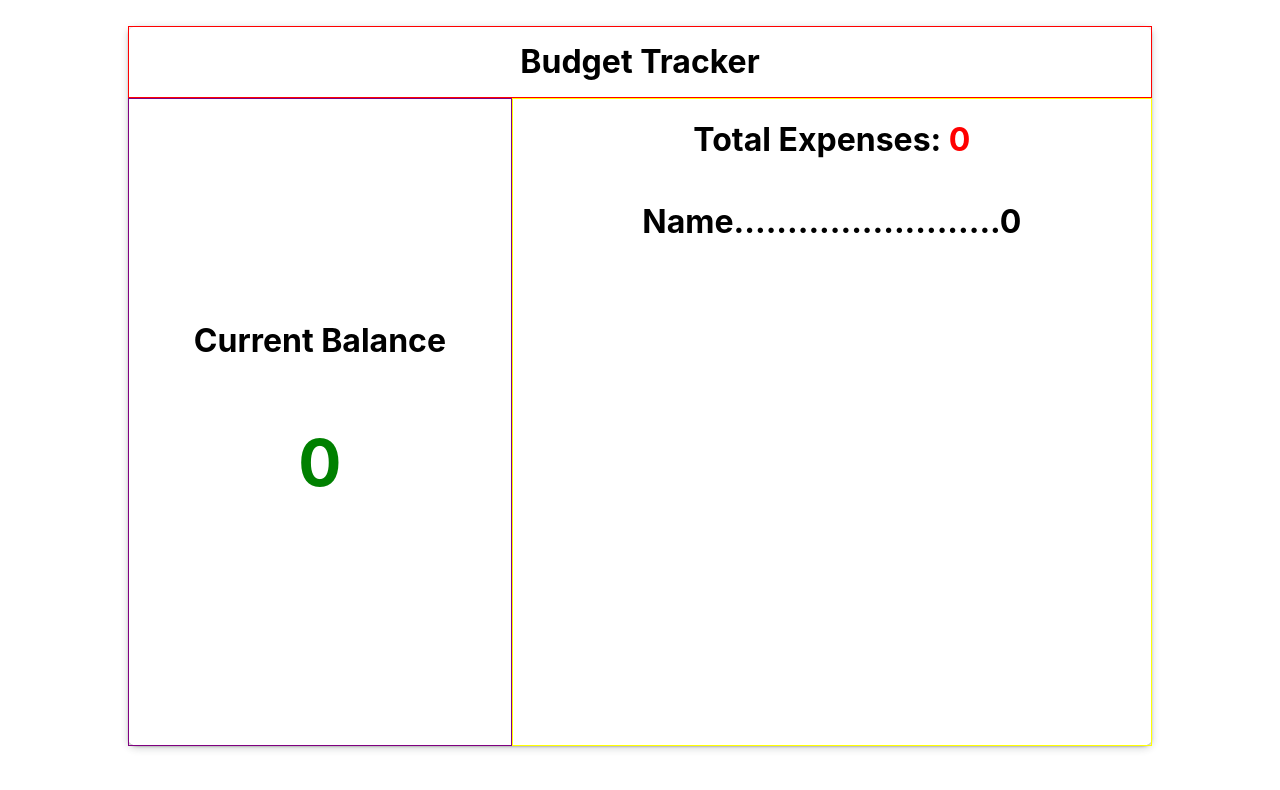
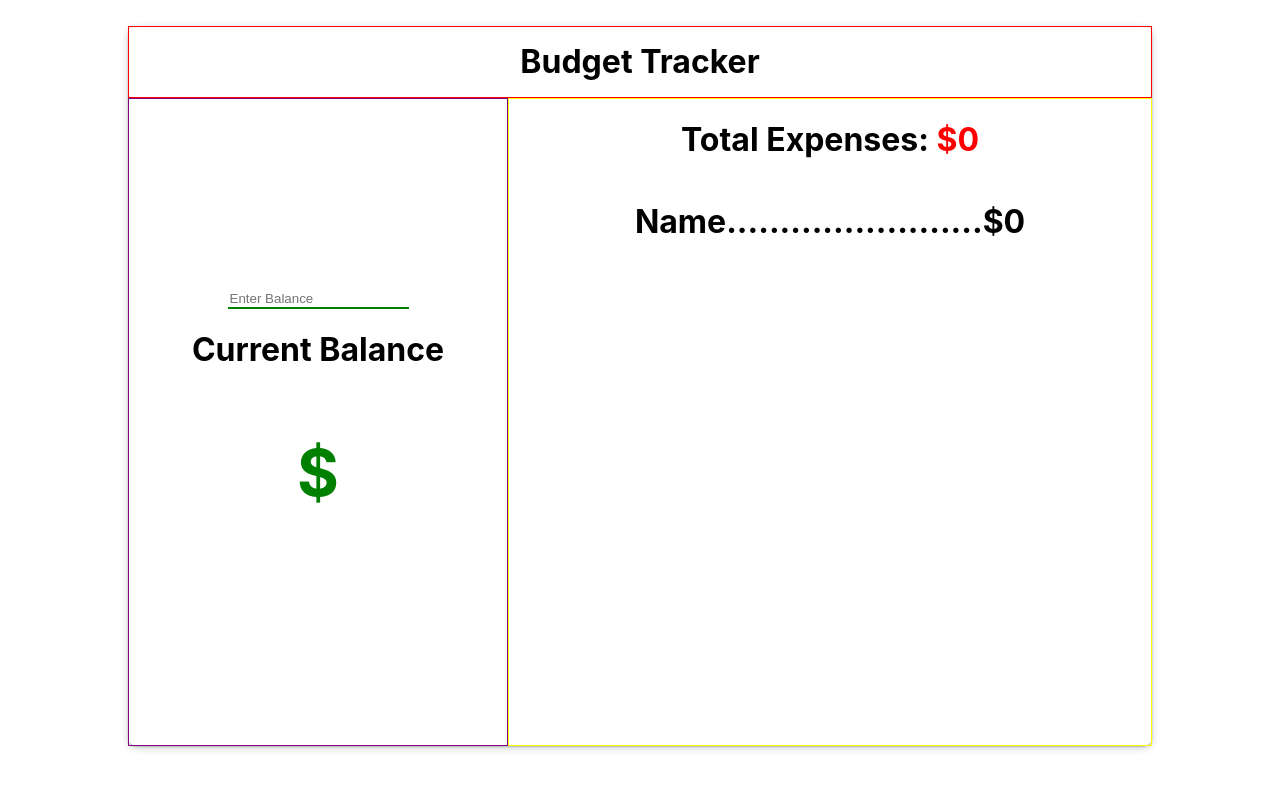
Before and after one commit to c-ggreen/Budget-Tracker, a React (Create React App) app: page / in a window 1280 px wide. Shown: the top 790 px of the page. Built offline with nearby package versions, Linux system fonts and the light colour scheme.

Commit message:
user input for balance

```diff
--- a/src/App.css
+++ b/src/App.css
@@ -27,6 +27,11 @@ header{
   justify-content: center;
 
 }
+  .balanceInput{
+    border: none;
+    border-bottom: 2px solid green ;
+    outline: none;
+  }
   .balanceAmount{
     color: green;
     font-size: 4em;
--- a/src/Components/BalanceMain.jsx
+++ b/src/Components/BalanceMain.jsx
@@ -1,16 +1,44 @@
 import React, { Component } from 'react';
 
 class BalanceMain extends Component {
-    constructor(props){
-        super(props)
+    constructor(){
+        super()
+        this.state={
+            balance: '',
+        }
+        console.log(this.state.balance)
     }
+
+    changeBalance = (input) =>{
+
+        // Note: I put a goddamn equal sign here for setState which broke my code and I couldn't figure it out for the longest time fuck this fucking syntax I hate it.
+        this.setState({
+            balance: input
+        })
+    }
+
+
     render() {
         return (
             <div className="balanceMain">
+
+                <input
+                        className="balanceInput"
+                        type="number"
+                        placeholder="Enter Balance"
+                        onChange={
+                            (event)=>{
+                                this.changeBalance(event.target.value)
+                            }
+                        }
+                        value={this.state.balance}
+                />
+
+
                 <h1>Current Balance</h1>
 
                 {/* The Total balance that is being called from the parent component "Main" via props */}
-                <h1 className="balanceAmount">{this.props.balance}</h1>
+                <h1 className="balanceAmount">${this.state.balance}</h1>
             </div>
         );
     }
--- a/src/Components/ExpenseItem.jsx
+++ b/src/Components/ExpenseItem.jsx
@@ -1,14 +1,12 @@
 import React, { Component } from 'react';
 
 class ExpenseItem extends Component {
-    constructor(props){
-        super(props)
-    }
+
     render() {
         return (
             <div>
                 <h1>
-                {this.props.expenseName}.........................{this.props.expenseAmount}
+                {this.props.expenseName}........................${this.props.expenseAmount}
                 </h1>
             </div>
         );
--- a/src/Components/ExpenseMain.jsx
+++ b/src/Components/ExpenseMain.jsx
@@ -15,7 +15,7 @@ class ExpenseMain extends Component {
     render() {
         return (
             <div className="expenseMain">
-                <h1>Total Expenses: <span className="expenseAmount">{this.props.expense}</span></h1>
+                <h1>Total Expenses: <span className="expenseAmount">${this.props.expense}</span></h1>
 
 
 
--- a/src/Components/Main.jsx
+++ b/src/Components/Main.jsx
@@ -6,10 +6,11 @@ class Main extends Component {
     constructor(){
         super()
         this.state={
-            balance: 0,
             expense: 0,
         }
     }
+
+
 
     render() {
         return (
@@ -21,7 +22,7 @@ class Main extends Component {
                 </header>
 
 
-                <BalanceMain balance={this.state.balance}/>
+                <BalanceMain />
                 <ExpenseMain expense={this.state.expense}/>
             </div>
         );
@@ -33,7 +34,7 @@ export default Main;
 // -----Project Tasks
 // A main component for the app ................................................[COMPLETED]
 // A div or component that displays the "Total Balance" ........................[COMPLETED]
-// A user input for "Total Balance" ............................................[]
+// A user input for "Total Balance" ............................................[COMPLETED]
 // An expense component that shows "Total Expenses" and each expense ...........[COMPLETED]
 // Inputs for "Expense Name" and "Expense Amount" ..............................[]
 // Add button for expenses .....................................................[]
```
